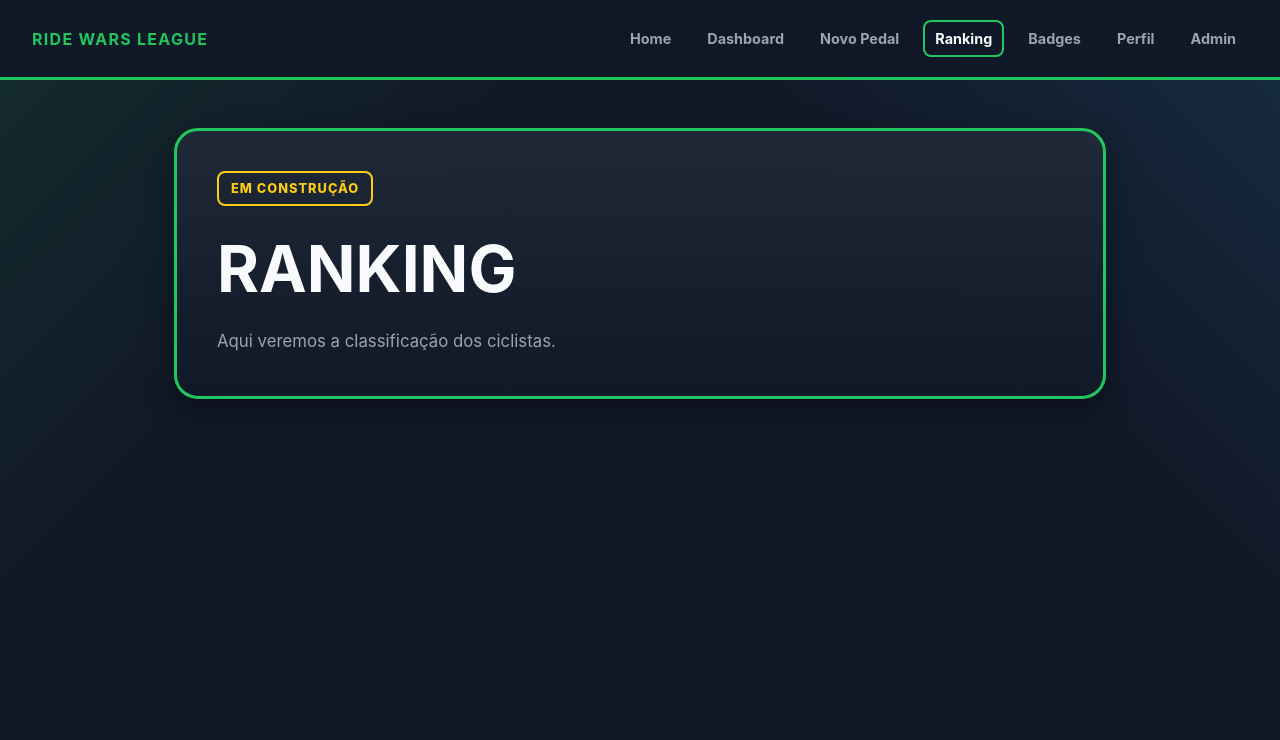
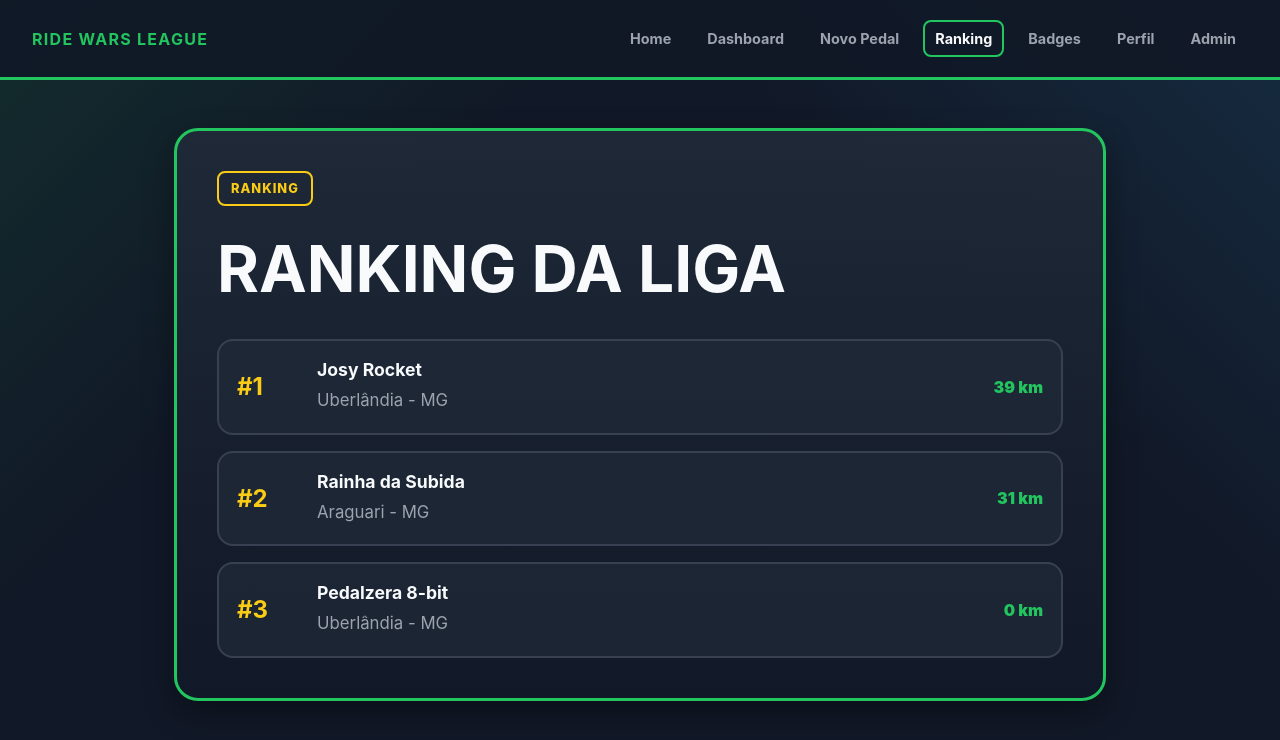
Before and after one commit to Josiane-Goncalves/ride-wars-league-v2, a React (Vite) app: page /ranking in a window 1280 px wide. Shown: the top 740 px of the page. Built offline with nearby package versions, Linux system fonts and the light colour scheme.

Commit message:
feat: add typed mock data and ranking

```diff
--- /dev/null
+++ b/src/data/mockCyclists.ts
@@ -0,0 +1,19 @@
+import type { Cyclist } from '../types/ride';
+
+export const mockCyclists: Cyclist[] = [
+  {
+    id: 'cyclist-1',
+    name: 'Josy Rocket',
+    city: 'Uberlândia - MG',
+  },
+  {
+    id: 'cyclist-2',
+    name: 'Pedalzera 8-bit',
+    city: 'Uberlândia - MG',
+  },
+  {
+    id: 'cyclist-3',
+    name: 'Rainha da Subida',
+    city: 'Araguari - MG',
+  },
+];
--- /dev/null
+++ b/src/data/mockRides.ts
@@ -0,0 +1,46 @@
+import type { Ride } from '../types/ride';
+
+export const mockRides: Ride[] = [
+  {
+    id: 'ride-1',
+    cyclistId: 'cyclist-1',
+    title: 'Pedal da manhã',
+    distanceKm: 39,
+    elevationGainM: 420,
+    durationMinutes: 135,
+    stravaUrl: 'https://www.strava.com/activities/example-1',
+    status: 'verified',
+    createdAt: '2026-07-01',
+  },
+  {
+    id: 'ride-2',
+    cyclistId: 'cyclist-2',
+    title: 'Giro leve no bairro',
+    distanceKm: 22,
+    elevationGainM: 180,
+    durationMinutes: 80,
+    stravaUrl: 'https://www.strava.com/activities/example-2',
+    status: 'pending',
+    createdAt: '2026-07-02',
+  },
+  {
+    id: 'ride-3',
+    cyclistId: 'cyclist-3',
+    title: 'Treino de subida',
+    distanceKm: 31,
+    elevationGainM: 690,
+    durationMinutes: 150,
+    status: 'verified',
+    createdAt: '2026-07-03',
+  },
+  {
+    id: 'ride-4',
+    cyclistId: 'cyclist-1',
+    title: 'Pedal sem comprovação',
+    distanceKm: 18,
+    elevationGainM: 90,
+    durationMinutes: 60,
+    status: 'unverified',
+    createdAt: '2026-07-03',
+  },
+];
--- a/src/pages/Dashboard/DashboardPage.tsx
+++ b/src/pages/Dashboard/DashboardPage.tsx
@@ -1,10 +1,42 @@
-import { PagePlaceholder } from '../../components/ui/PagePlaceholder';
+import { mockCyclists } from '../../data/mockCyclists';
+import { mockRides } from '../../data/mockRides';
 
 export function DashboardPage() {
+  const totalCyclists = mockCyclists.length;
+  const totalRides = mockRides.length;
+  const verifiedRides = mockRides.filter((ride) => ride.status === 'verified');
+  const totalDistance = verifiedRides.reduce(
+    (total, ride) => total + ride.distanceKm,
+    0,
+  );
+
   return (
-    <PagePlaceholder
-      title="Dashboard"
-      description="Aqui o ciclista verá resumo dos pedais, pontos e progresso."
-    />
+    <section className="page-card">
+      <span className="pixel-badge">Dashboard</span>
+
+      <h1>Resumo da Liga</h1>
+
+      <div className="stats-grid">
+        <article className="stat-card">
+          <strong>{totalCyclists}</strong>
+          <span>Ciclistas</span>
+        </article>
+
+        <article className="stat-card">
+          <strong>{totalRides}</strong>
+          <span>Pedais enviados</span>
+        </article>
+
+        <article className="stat-card">
+          <strong>{verifiedRides.length}</strong>
+          <span>Pedais verificados</span>
+        </article>
+
+        <article className="stat-card">
+          <strong>{totalDistance} km</strong>
+          <span>Distância validada</span>
+        </article>
+      </div>
+    </section>
   );
 }
--- a/src/pages/Ranking/RankingPage.tsx
+++ b/src/pages/Ranking/RankingPage.tsx
@@ -1,10 +1,46 @@
-import { PagePlaceholder } from '../../components/ui/PagePlaceholder';
+import { mockCyclists } from '../../data/mockCyclists';
+import { mockRides } from '../../data/mockRides';
 
 export function RankingPage() {
+  const ranking = mockCyclists
+    .map((cyclist) => {
+      const cyclistVerifiedRides = mockRides.filter(
+        (ride) => ride.cyclistId === cyclist.id && ride.status === 'verified',
+      );
+
+      const totalDistance = cyclistVerifiedRides.reduce(
+        (total, ride) => total + ride.distanceKm,
+        0,
+      );
+
+      return {
+        cyclist,
+        totalDistance,
+        totalRides: cyclistVerifiedRides.length,
+      };
+    })
+    .sort((a, b) => b.totalDistance - a.totalDistance);
+
   return (
-    <PagePlaceholder
-      title="Ranking"
-      description="Aqui veremos a classificação dos ciclistas."
-    />
+    <section className="page-card">
+      <span className="pixel-badge">Ranking</span>
+
+      <h1>Ranking da Liga</h1>
+
+      <div className="ranking-list">
+        {ranking.map((item, index) => (
+          <article className="ranking-card" key={item.cyclist.id}>
+            <strong>#{index + 1}</strong>
+
+            <div>
+              <h2>{item.cyclist.name}</h2>
+              <p>{item.cyclist.city}</p>
+            </div>
+
+            <span>{item.totalDistance} km</span>
+          </article>
+        ))}
+      </div>
+    </section>
   );
 }
--- a/src/styles/global.css
+++ b/src/styles/global.css
@@ -199,3 +199,75 @@ a {
     flex-direction: column;
   }
 }
+
+.stats-grid {
+  display: grid;
+  grid-template-columns: repeat(4, 1fr);
+  gap: 16px;
+  margin-top: 32px;
+}
+
+.stat-card {
+  padding: 20px;
+  border: 2px solid var(--color-surface-light);
+  border-radius: var(--radius-md);
+  background-color: rgba(31, 41, 55, 0.8);
+}
+
+.stat-card strong {
+  display: block;
+  color: var(--color-primary);
+  font-size: 2rem;
+}
+
+.stat-card span {
+  color: var(--color-muted);
+  font-weight: 700;
+}
+
+.ranking-list {
+  display: grid;
+  gap: 16px;
+  margin-top: 32px;
+}
+
+.ranking-card {
+  display: grid;
+  grid-template-columns: 64px 1fr auto;
+  align-items: center;
+  gap: 16px;
+  padding: 18px;
+  border: 2px solid var(--color-surface-light);
+  border-radius: var(--radius-md);
+  background-color: rgba(31, 41, 55, 0.8);
+}
+
+.ranking-card strong {
+  color: var(--color-warning);
+  font-size: 1.5rem;
+}
+
+.ranking-card h2 {
+  margin: 0;
+  font-size: 1.1rem;
+}
+
+.ranking-card p {
+  margin: 6px 0 0;
+  color: var(--color-muted);
+}
+
+.ranking-card > span {
+  color: var(--color-primary);
+  font-weight: 900;
+}
+
+@media (max-width: 760px) {
+  .stats-grid {
+    grid-template-columns: 1fr;
+  }
+
+  .ranking-card {
+    grid-template-columns: 1fr;
+  }
+}
--- /dev/null
+++ b/src/types/ride.ts
@@ -0,0 +1,28 @@
+export type RideStatus = 'unverified' | 'pending' | 'verified' | 'rejected';
+
+export type Cyclist = {
+  id: string;
+  name: string;
+  city: string;
+  avatarUrl?: string;
+};
+
+export type Ride = {
+  id: string;
+  cyclistId: string;
+  title: string;
+  distanceKm: number;
+  elevationGainM: number;
+  durationMinutes: number;
+  stravaUrl?: string;
+  status: RideStatus;
+  createdAt: string;
+};
+
+export type Badge = {
+  id: string;
+  name: string;
+  description: string;
+  icon: string;
+  requiredDistanceKm: number;
+};
```
Also changed, not shown: src/data/mockBadges.ts (added, +25 -0 lines).
